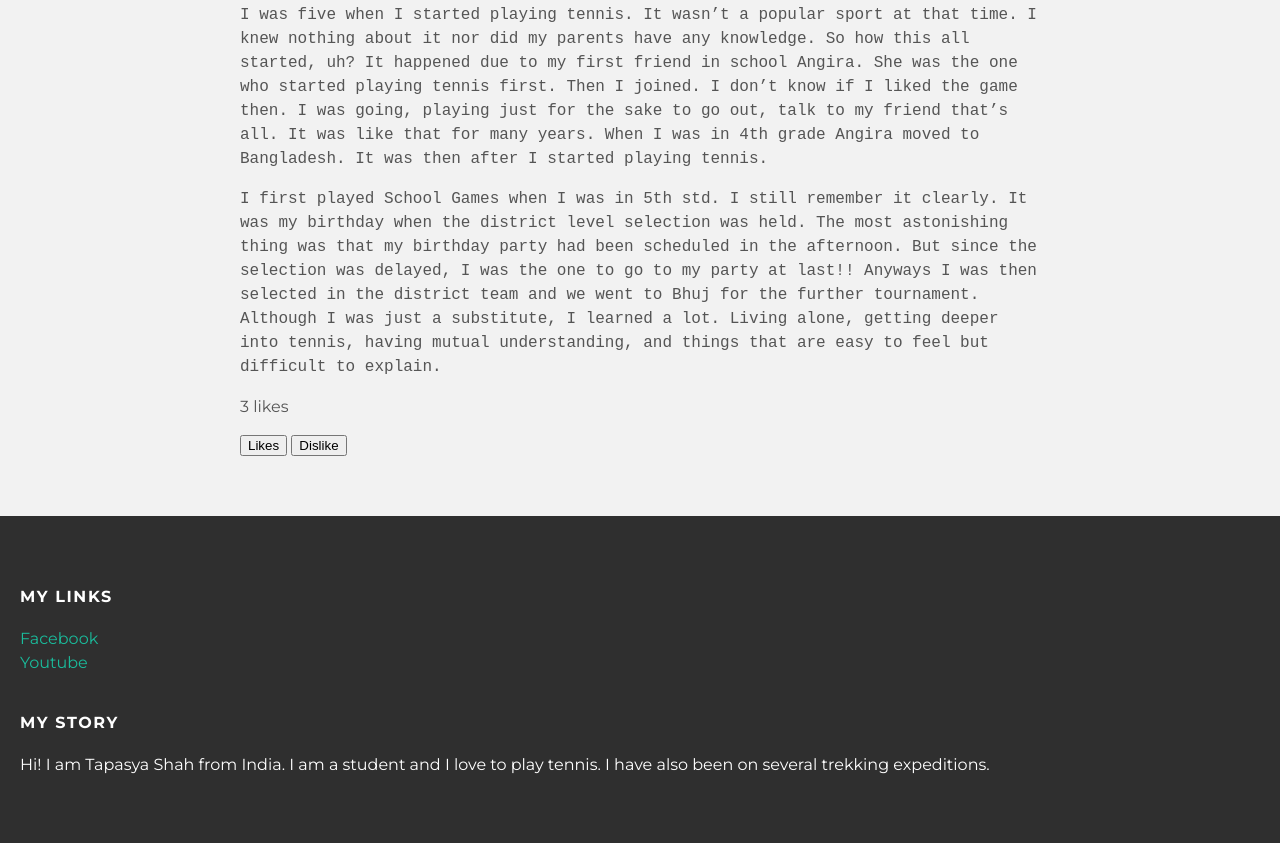
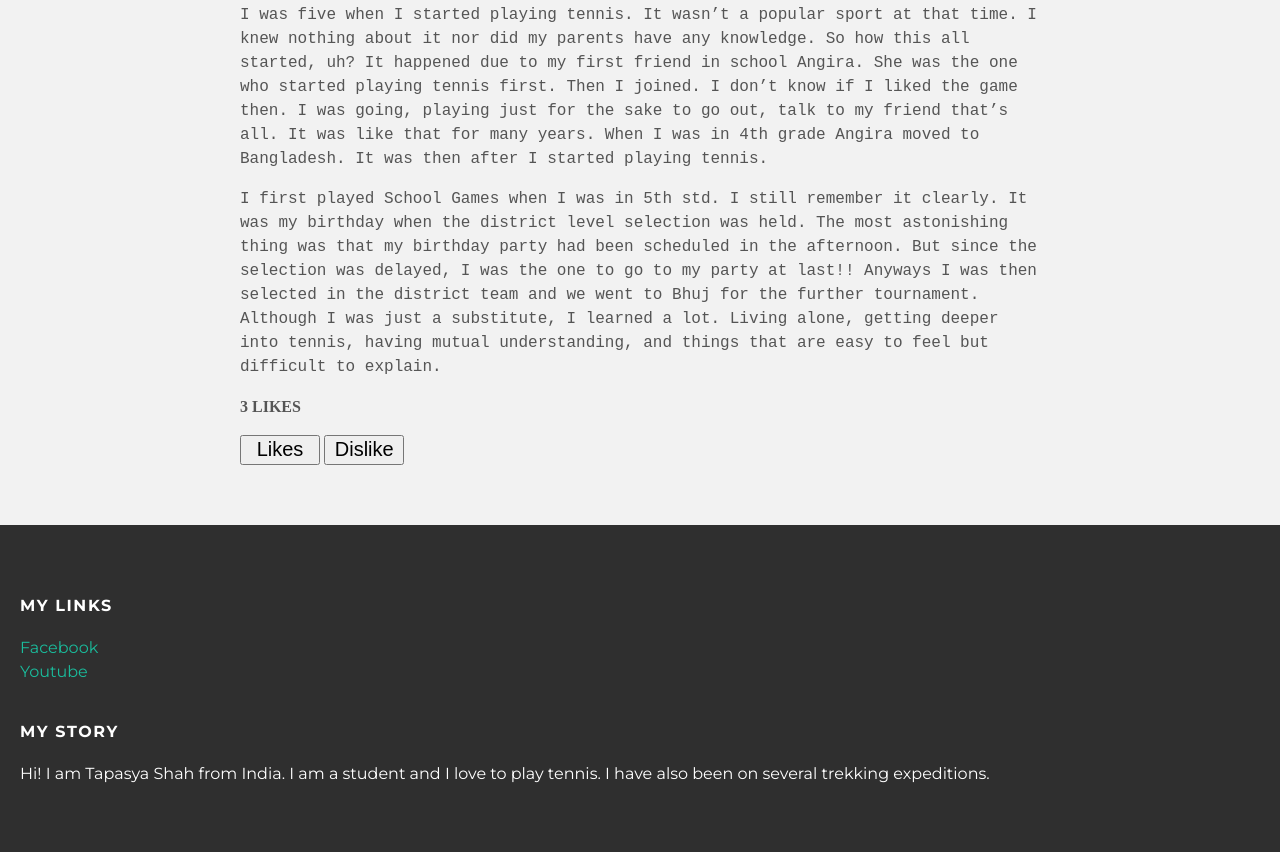
Before and after one commit to tapasyashah/tapasyashah.github.io, a plain HTML site: page index.html in a window 1280 px wide. Shown: the part 789-1641 px from the top of the page. Drawn offline with Linux system fonts and the light colour scheme.

Commit message:
Update style.css

```diff
--- a/style.css
+++ b/style.css
@@ -139,7 +139,18 @@ a:hover {
 }
 
 
+#votes {
+ font-family:Times new roman;
+ text-transform:uppercase;
+ font-weight:bold;
+}
 
+button {
+ height: 30px;
+ width: 80px;
+ font-size: 20px;
+ text-align:center;
+}
 
 
 
```
